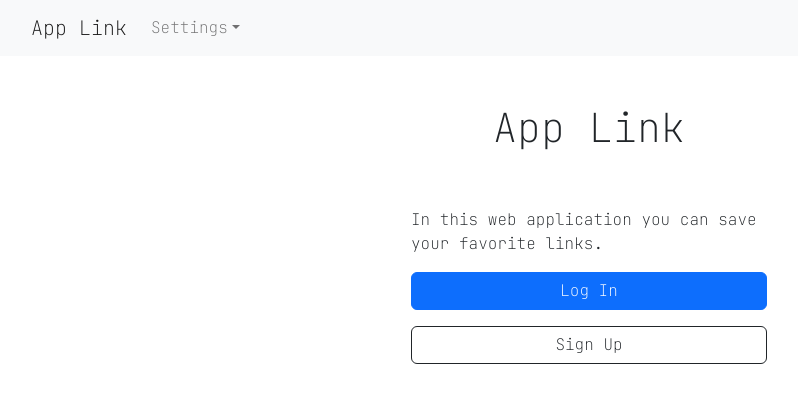
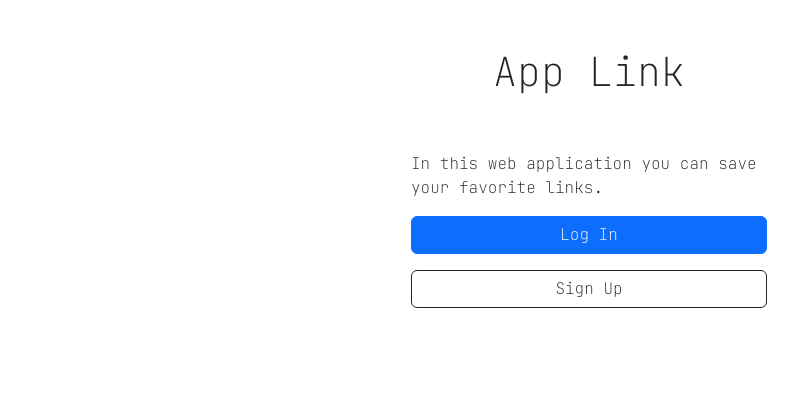
Before and after one commit to joel-CM/links-client, a Next.js app: page / in a window 1280 px wide. Shown: the top 402 px of the page, without its empty margins (51-849 px from the left). Built offline with nearby package versions, Linux system fonts and the light colour scheme.

Commit message:
react-cookie installed and CookieProvider added

```diff
--- a/package.json
+++ b/package.json
@@ -17,6 +17,7 @@
     "next": "^12.3.1",
     "react": "^18.2.0",
     "react-bootstrap": "^2.5.0",
+    "react-cookie": "^4.1.1",
     "react-dom": "^18.2.0"
   }
 }
--- a/pages/_app.js
+++ b/pages/_app.js
@@ -1,11 +1,12 @@
 import "../styles/global.css";
 import "bootstrap/dist/css/bootstrap.min.css";
 import Layout from "../components/Layout";
+import { CookiesProvider } from "react-cookie";
 
 export default function App({ Component, pageProps }) {
   return (
-    <Layout>
+    <CookiesProvider>
       <Component {...pageProps} />
-    </Layout>
+    </CookiesProvider>
   );
 }
```
